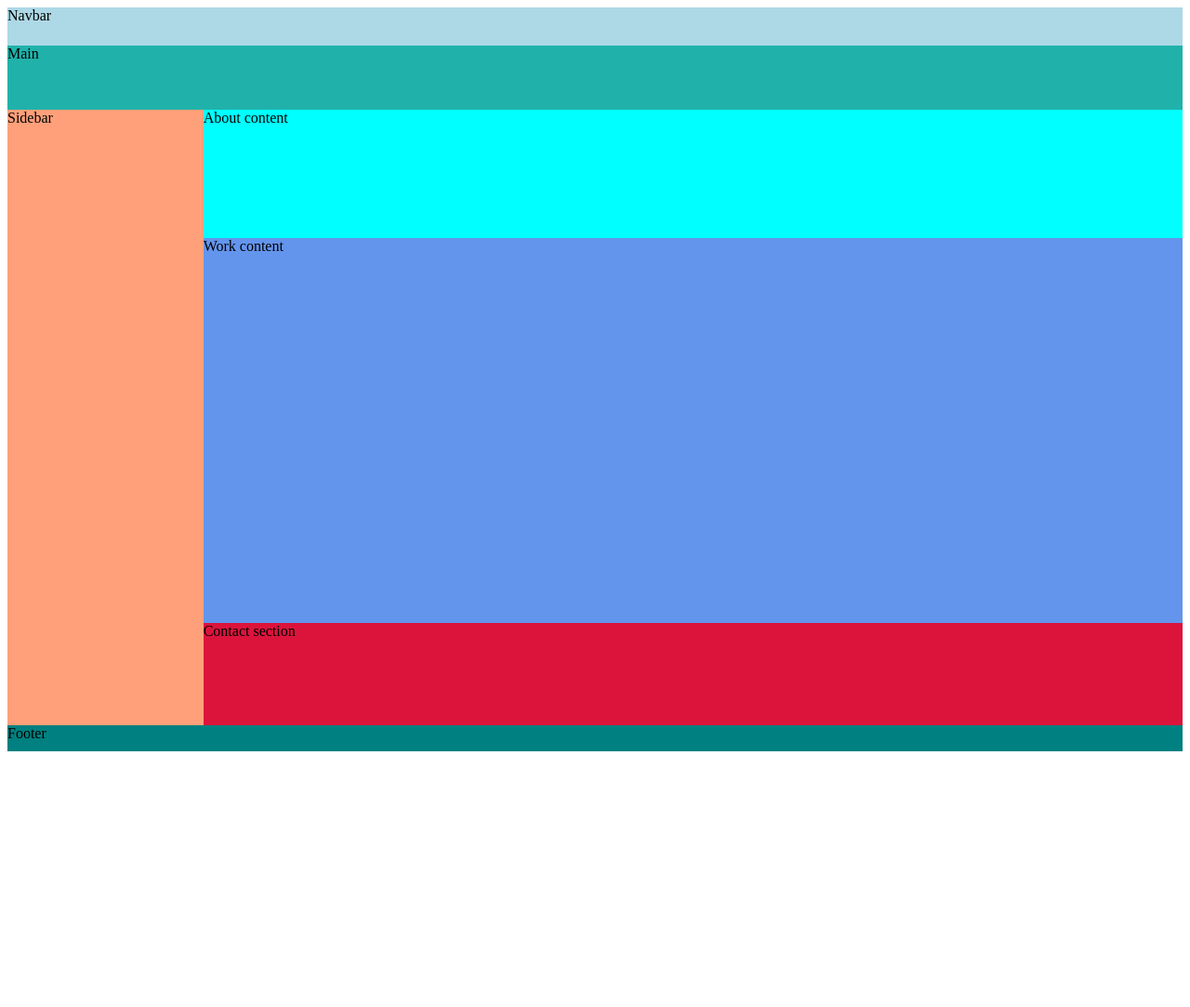
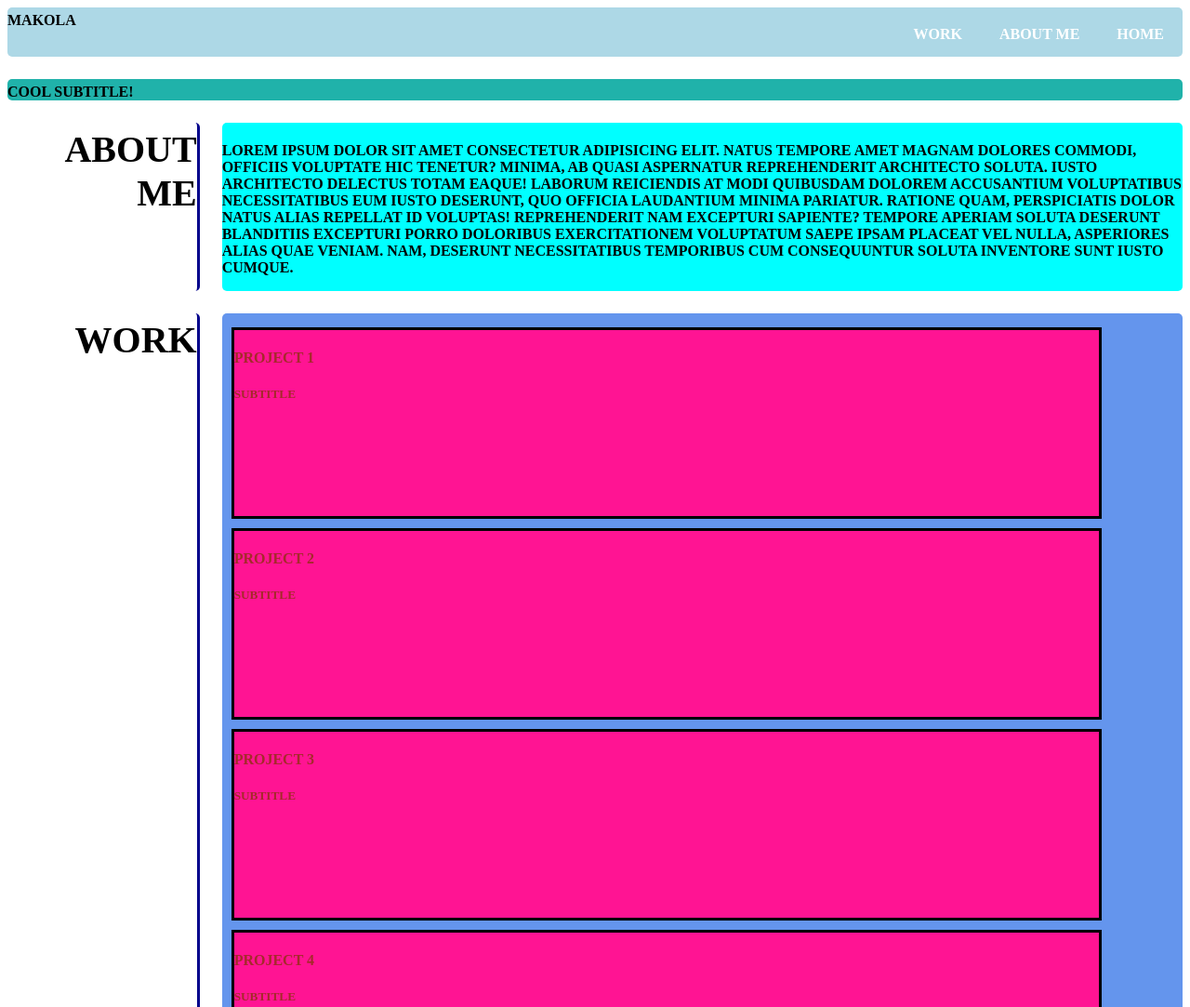
Before and after one commit to Makola001/portfolio, a plain HTML site: page index.html in a window 1280 px wide. Shown: the top 1083 px of the page at 93% size. Before the commit the page ends 816 px from the top, so only its background shows below. Drawn offline with Linux system fonts and the light colour scheme.

Commit message:
updates to CSS to include flexbox container and items

```diff
--- a/Assets/style.css
+++ b/Assets/style.css
@@ -1,49 +1,174 @@
+:root{
+    --main-radius:5px;
+    --main-padding:5px;
+    --main-bg-color: white;
+}
+
+
+
 .container{
     display: grid;
-    height: 100vh;
+    height: 150vh;
     grid-template-columns: 0.3fr 1.5fr;
-    grid-template-rows: 0.3fr 0.5fr 1fr 3fr 0.8fr 0.2fr ;
+    grid-template-rows: 1fr 1.5fr 1.5fr 2fr 1.5fr 0.2fr;
     grid-template-areas:
     "nav nav"
     "main main"
-    "sidebar about"
-    "sidebar work"
-    "sidebar contact"
+    "sidebar1 about-container"
+    "sidebar2 work-container"
+    "sidebar3 contact-container"
     "footer footer";
+    grid-gap: 1.5rem;
+    font-family: "Inter" sans-serif;
+    font-weight: 800;
+    text-transform: uppercase;
+    background-color: var(--main-bg-color);
+
 
 }
 
 nav{
     background-color: lightblue;
     grid-area: nav;
+    border-radius: var(--main-radius);
+    padding-top: var(--main-padding);
+}
+
+nav a {
+    color: white;
+    padding: 15px 20px;
+    float: right;
+    text-decoration: none;
+    text-align: center;
+
 }
 
 main{
     background-color: lightseagreen;
     grid-area: main;
+    border-radius: var(--main-radius);
+    padding-top: var(--main-padding);
 }
 
-#sidebar{
-    background-color: lightsalmon;
-    grid-area: sidebar;
+
+#sidebar1{
+    background-color:var(--main-bg-color);
+    grid-area: sidebar1;
+    border-radius: var(--main-radius);
+    padding-top: var(--main-padding);
+    border-right-style: solid;
+    border-color: darkblue;
+    text-align: right;
+    font-size: 40px;
 }
 
-#about{
-    background-color: aqua;
-    grid-area: about;
+#sidebar2{
+    background-color:var(--main-bg-color);
+    grid-area: sidebar2;
+    border-radius: var(--main-radius);
+    padding-top: var(--main-padding);
+    border-right-style: solid;
+    border-color: darkblue;
+    text-align: right;
+    font-size: 40px;
 }
 
-#work{
-    background-color: cornflowerblue;
-    grid-area: work;
+#sidebar3{
+    background-color:var(--main-bg-color);
+    grid-area: sidebar3;
+    border-radius: var(--main-radius);
+    padding-top: var(--main-padding);
+    border-right-style: solid;
+    border-color: darkblue;
+    text-align: right;
+    font-size: 40px;
 }
 
-#contact{
+.about-container{
+    background-color: aqua;
+    grid-area: about-container;
+    border-radius: var(--main-radius);
+    padding-top: var(--main-padding);
+}
+
+.work-container{
+    background-color: cornflowerblue;
+    grid-area: work-container;
+    border-radius: var(--main-radius);
+    padding-top: var(--main-padding);
+}
+
+.flexbox-container{
+    display: flex;
+
+}
+
+.flexbox-item{
+    width: 90%;
+    height: 200px;
+    margin: 10px;
+    border: 3px solid black;
+    background-color: deeppink;
+}
+
+.flexbox-item-1{
+    min-height: 200px;
+    align-self: top;
+    /* order: 1; */
+}
+.flexbox-item-2{
+    min-height: 100px;
+    /* order: 2; */
+}
+.flexbox-item-3{
+    min-height: 100px;
+    /* order: 3; */
+}
+.flexbox-item-4{
+    min-height: 100px;
+    /* order: 4; */
+}
+.flexbox-item-5{
+    min-height: 100px;
+    /* order: 5; */
+}
+
+/* need format for titles and subtitles of projects in flexboxes */
+.work-container h4,h5 {
+    color: brown;
+
+}
+
+
+
+
+
+
+.contact-container{
     background-color: crimson;
-    grid-area: contact;
+    grid-area: contact-container;
+    border-radius: var(--main-radius);
+    padding-top: var(--main-padding);
 }
 
 footer{
     background-color: teal;
     grid-area: footer;
+    border-radius: var(--main-radius);
+    padding-top: var(--main-padding);
 }
+
+@media only screen and (max-width:550px) {
+    .container{
+        grid-template-columns: 1fr;
+        grid-template-rows: 0.3fr 0.5fr 1fr 3fr 0.8fr 0.2fr;
+        grid-template-areas:
+        "nav"
+        "main"
+        "sidebar"
+        "about"
+        "work"
+        "contact"
+        "footer"
+    }
+}
--- a/index.html
+++ b/index.html
@@ -10,11 +10,44 @@
 
 
 <div class="container">
-    <nav>Navbar</nav>
-    <main>Main</main>
-    <div id="sidebar">Sidebar</div>
-    <div id="about">About content</div>
-    <div id="work">Work content</div>
-    <div id="contact">Contact section</div>
+    <nav>Makola
+        <a href="#">Home</a></li>
+        <a href="#">About Me</a></li>
+        <a href="#">Work</a></li>
+    </nav>
+    <main>Cool Subtitle!</main>
+    <aside id="sidebar1">About Me</aside>
+    <aside id="sidebar2">Work</aside>
+    <aside id="sidebar3">Contact Me</aside>
+    <section class="about-container">
+        <p>Lorem ipsum dolor sit amet consectetur adipisicing elit. Natus tempore amet magnam dolores commodi, officiis voluptate hic tenetur? Minima, ab quasi aspernatur reprehenderit architecto soluta. Iusto architecto delectus totam eaque!
+        Laborum reiciendis at modi quibusdam dolorem accusantium voluptatibus necessitatibus eum iusto deserunt, quo officia laudantium minima pariatur. Ratione quam, perspiciatis dolor natus alias repellat id voluptas! Reprehenderit nam excepturi sapiente?
+        Tempore aperiam soluta deserunt blanditiis excepturi porro doloribus exercitationem voluptatum saepe ipsam placeat vel nulla, asperiores alias quae veniam. Nam, deserunt necessitatibus temporibus cum consequuntur soluta inventore sunt iusto cumque.</p>
+    </section>
+    <section class="work-container">
+        <div class="flexbox-item flexbox-item-1">
+            <h4>Project 1</h4>
+            <h5>Subtitle</h5>
+        </div>
+        <div class="flexbox-item flexbox-item-2">
+            <h4>Project 2</h4>
+            <h5>Subtitle</h5>
+        </div>
+        <div class="flexbox-item flexbox-item-3">
+            <h4>Project 3</h4>
+            <h5>Subtitle</h5>
+        </div>
+        <div class="flexbox-item flexbox-item-4">
+            <h4>Project 4</h4>
+            <h5>Subtitle</h5>
+        </div>
+        <div class="flexbox-item flexbox-item-5">
+            <h4>Project 5</h4>
+            <h5>Subtitle</h5>
+        </div>
+    </section>
+    <section class="contact-container">
+        Content:Contact
+    </section>
     <footer>Footer</footer>
 </div>
```
